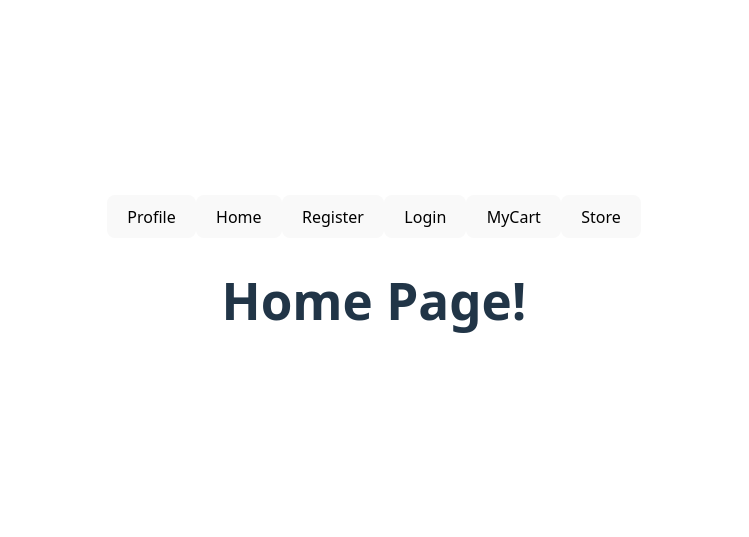
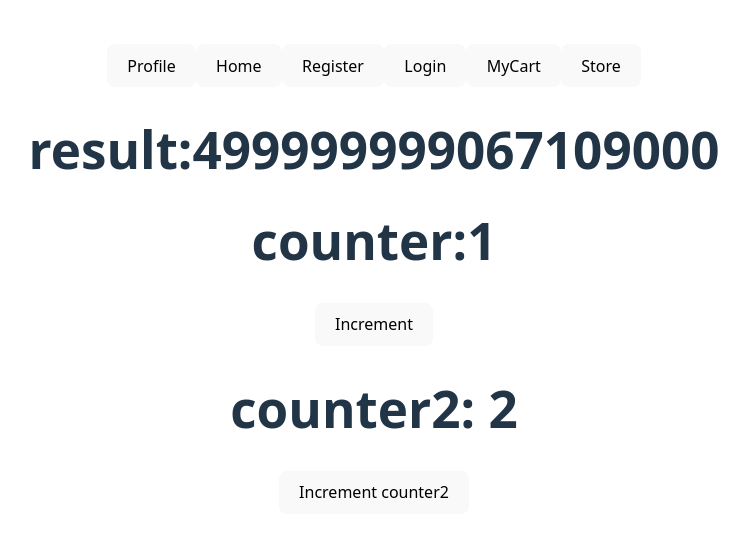
Before and after one commit to shindeneha02/React, a React (Vite) app in the folder my-app/: page /use-memo in a window 1280 px wide. Before the commit this address led to /. Shown: the part 121-658 px from the top of the page, without its empty margins (266-1015 px from the left). Built offline with nearby package versions, Linux system fonts and the light colour scheme.

Commit message:
usememo, usecallback

```diff
--- a/my-app/src/App.jsx
+++ b/my-app/src/App.jsx
@@ -20,7 +20,8 @@ import FakeStore from './pages/FakeStore';
 import SingleProduct from "./pages/SingleProduct";
 import Cart from "./pages/Cart";
 import {CartProvider} from "./context/CartContext"
-
+import UseMemo from './pages/UseMemo';
+import UseCallback from './pages/UseCallback';
 function App() {
   const [users, setUsers] = useState(["Dhoni", "Rohit", "Virat"]);
   const [cart, setCart] = useState([]); // ✅ cart state
@@ -72,6 +73,8 @@ const addToCart = (product, quantity) => {
 
         {/* 404 */}
         <Route path="*" element={<NotFound />} />
+         <Route path="/use-memo" element={<UseMemo />} />
+          <Route path="/use-callback" element={<UseCallback />} />
       </Routes>
     </div>
     </CartProvider>
--- /dev/null
+++ b/my-app/src/pages/ChildrenComponent.jsx
@@ -0,0 +1,8 @@
+import React,{memo} from "react";
+const ChildrenComponent=({counter})=>{
+    console.log("childrencomponent Renndered")
+    return(
+        <div>Children Text{counter}</div>
+    )
+}
+export default memo(ChildrenComponent);
--- /dev/null
+++ b/my-app/src/pages/UseCallback.jsx
@@ -0,0 +1,16 @@
+import React from "react";
+import ChildrenComponent from "./ChildrenComponent";
+const UseCallback=()=>{
+    const[counter, setCounter]=React.useState(0);
+    const[counter2, setCounter2]=React.useState(2);
+    return(
+        <div>
+            <h1>Parent Text:{counter}</h1>
+            <button onClick={()=> setCounter(counter+1)}>Increment Counter</button>
+            <h1>Parent Text:{counter2}</h1>
+            <button onClick={()=> setCounter2(counter2+1)}>Increment Counter</button>
+          <ChildrenComponent counter={counter}/>
+        </div>
+    )
+}
+export default UseCallback;
--- /dev/null
+++ b/my-app/src/pages/UseMemo.jsx
@@ -0,0 +1,27 @@
+import React from 'react'
+import  {use,useMemo, useState } from "react";
+const UseMemo=()=>{
+    const [counter, setCounter]=React.useState(1);
+    console.log("Rerendering use-memo component");
+    const [counter2, setCounter2]=useState(2);
+    // const result= heavycalculation(counter) ;
+     const result= useMemo(()=>heavycalculation(counter),[counter]) ;
+    return(
+        <div>
+            <h1>result:{result}</h1>
+            <h1>counter:{counter}</h1>
+            <button onClick={()=>setCounter(counter+1)}>Increment</button>
+            <h1>counter2: {counter2}</h1>
+             <button onClick={()=>setCounter2(counter2+1)}>Increment counter2</button>
+        </div>
+    )
+}
+const heavycalculation=(num)=>{
+     console.log("calculating heavy calculation");
+    let output=0;
+    for(var i=0; i<1000000000; i++ ){
+        output+=i;
+    }
+    return output+num;
+}
+export default UseMemo;
```
